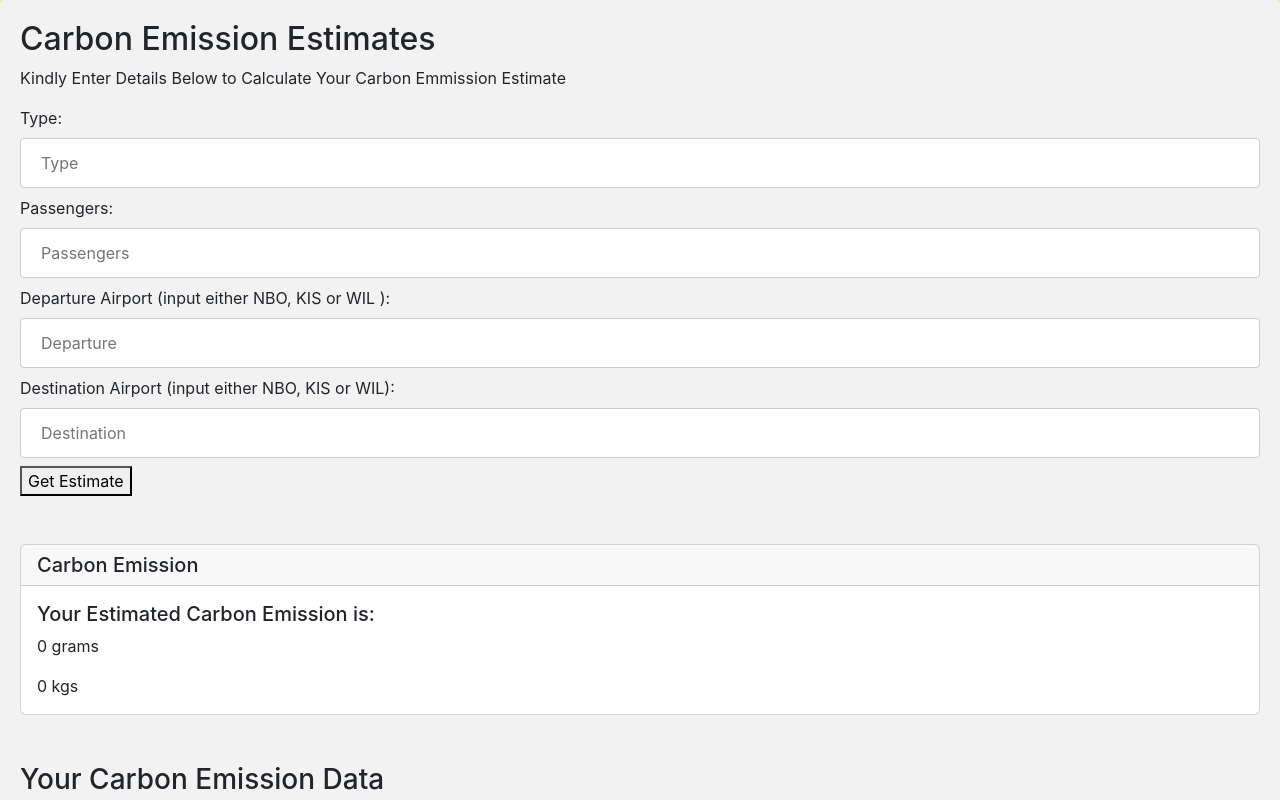
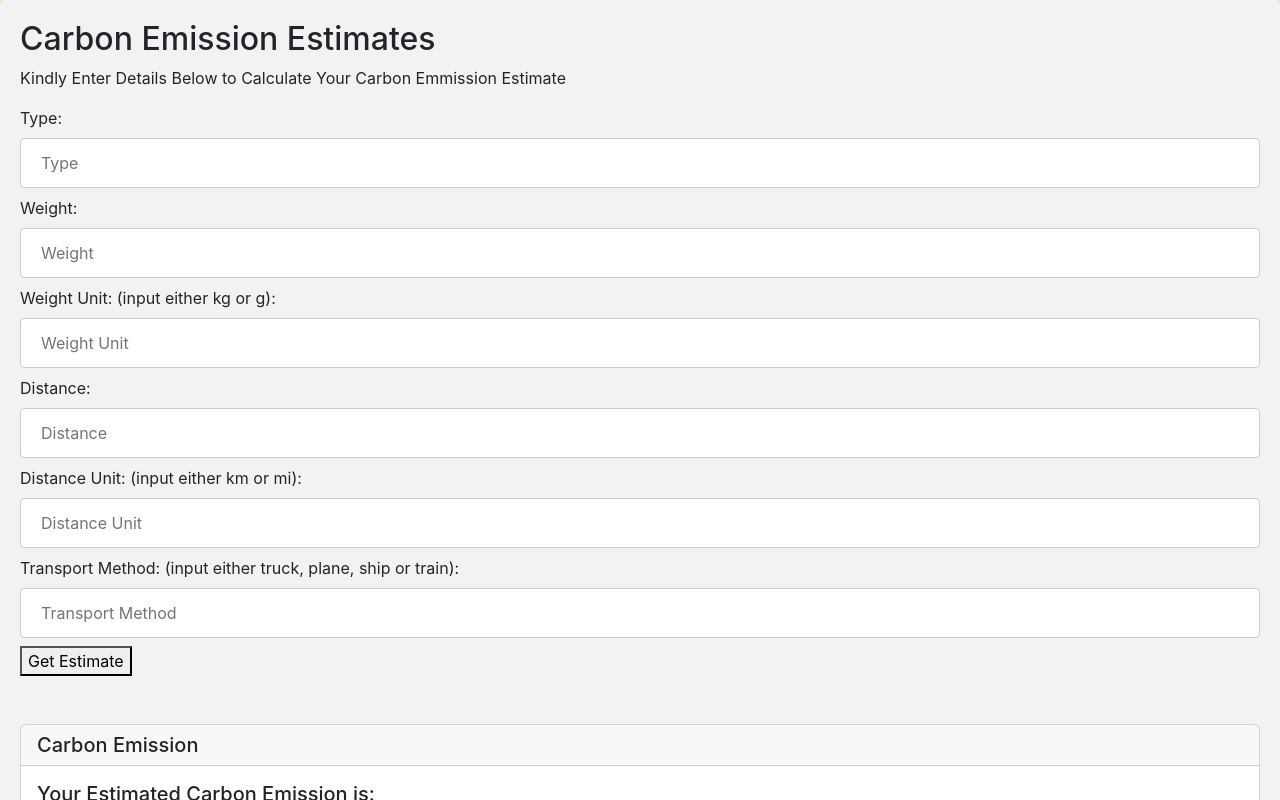
Before and after one commit to richard200/project-carbon-calculator, a React (Create React App) app: page / in a window 1280 px wide. Shown: the top 800 px of the page. Built offline with nearby package versions, Linux system fonts and the light colour scheme.

Commit message:
polishing up

```diff
--- a/src/components/App.js
+++ b/src/components/App.js
@@ -1,15 +1,15 @@
-//  import Shipping from './Shipping';
-import Flight from './Flight';
+ import Shipping from './Shipping';
+// import Flight from './Flight';
 import './App.css';
 
 
 function App() {
   return (
     <div>
-      {/* <Shipping/> */}
-      <Flight
+      <Shipping/>
+      {/* <Flight
       style={{ backgroundColor: "#EFE6B3"}}
-     />
+     /> */}
 
     </div>
   )
```
